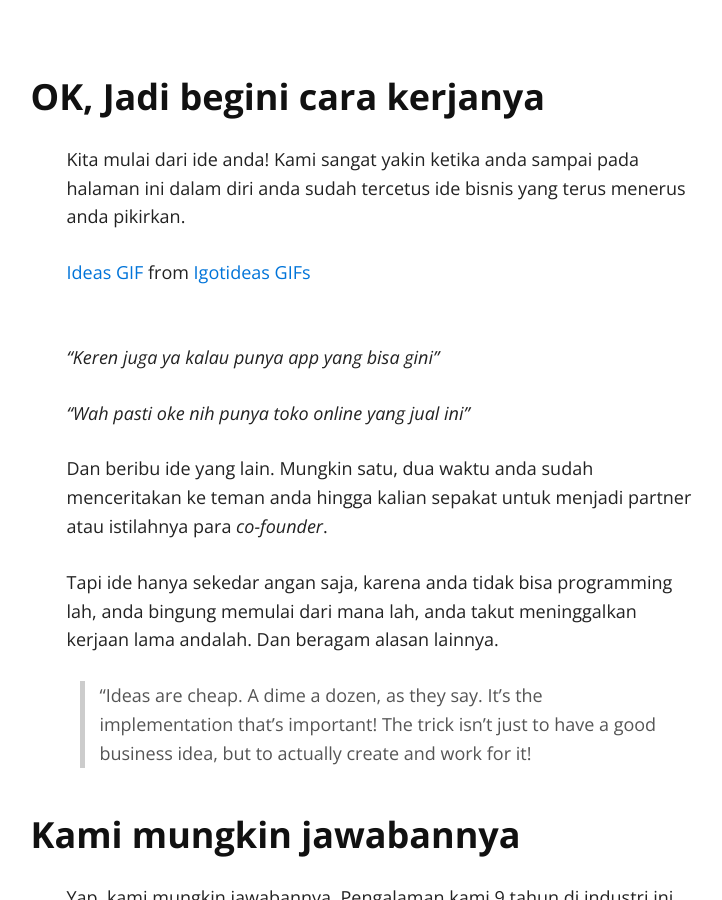
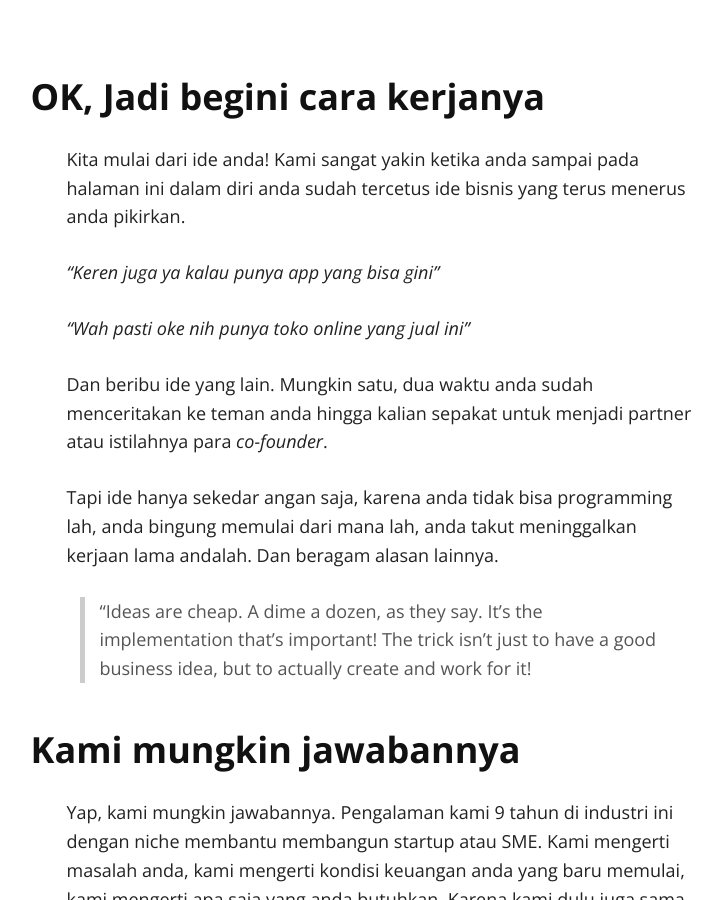
Before and after one commit to kemtol/rocktokom, a Jekyll site: the page built from index.md, in a window 1280 px wide and 900 px high, scrolled down 1106 px. Shown: the whole window, without its empty margins (261-983 px from the left). Built offline with Jekyll 4.4.1, drawn with Linux system fonts in a browser that asks for light colours; nearby versions of some CDN libraries; a script that is not in the unit is left out.

Commit message:
Update index.md

```diff
--- a/index.md
+++ b/index.md
@@ -8,7 +8,7 @@ layout: default
 
 Kita mulai dari ide anda! Kami sangat yakin ketika anda sampai pada halaman ini dalam diri anda sudah tercetus ide bisnis yang terus menerus anda pikirkan.
 
-<div class="tenor-gif-embed" data-postid="8933976" data-share-method="host" data-width="100%" data-aspect-ratio="1.7913669064748199"><a href="https://tenor.com/view/igot-ideas-dreams-ideas-creative-daytime-divas-gif-8933976">Ideas GIF</a> from <a href="https://tenor.com/search/igotideas-gifs">Igotideas GIFs</a></div><script type="text/javascript" async src="https://tenor.com/embed.js"></script><br/>
+<!--<div class="tenor-gif-embed" data-postid="8933976" data-share-method="host" data-width="100%" data-aspect-ratio="1.7913669064748199"><a href="https://tenor.com/view/igot-ideas-dreams-ideas-creative-daytime-divas-gif-8933976">Ideas GIF</a> from <a href="https://tenor.com/search/igotideas-gifs">Igotideas GIFs</a></div><script type="text/javascript" async src="https://tenor.com/embed.js"></script><br/>-->
 
 *"Keren juga ya kalau punya app yang bisa gini"*
 
```
